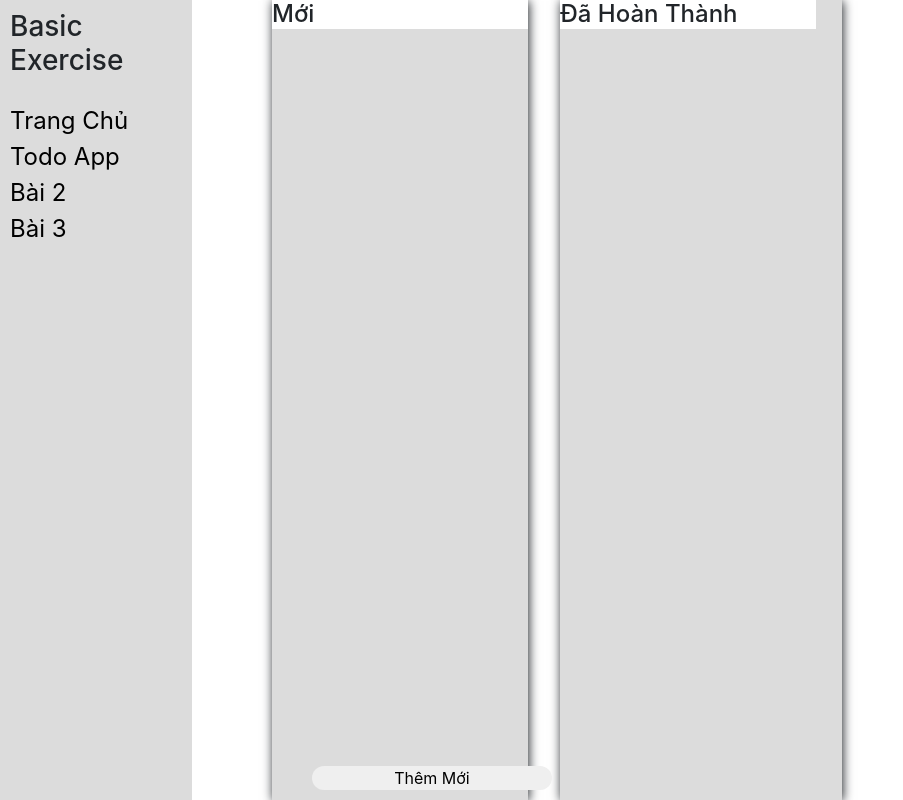
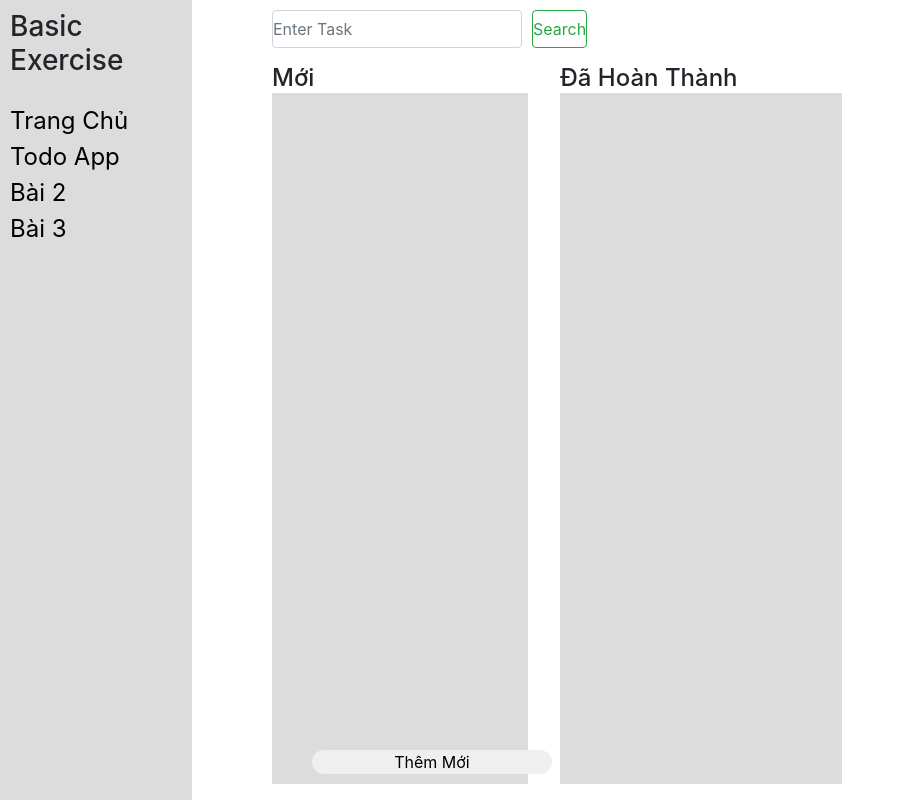
Before and after one commit to KeenTraan/Todo-App, a Vue app: page /todoapp in a window 1280 px wide. Shown: the whole page, without its empty margins (0-903 px from the left). Built offline with nearby package versions, Linux system fonts and the light colour scheme.

Commit message:
update code feature_completed_item

```diff
--- a/src/components/SearchComponent/SearchComponent.vue
+++ b/src/components/SearchComponent/SearchComponent.vue
@@ -1,10 +1,10 @@
 <template>
   <nav class="navbar">
   <div class="container-fluid">
-    <form class="d-flex" role="search">
+    <div class="d-flex" role="search">
       <input class="form-control me-2" type="search" placeholder="Enter Task" aria-label="Search" @input="searchItem" style="margin-right:10px">
       <button class="btn btn-outline-success" type="submit">Search</button>
-    </form>
+    </div>
   </div>
 </nav>
 </template>
@@ -21,5 +21,12 @@ export default {
 }
 </script>
 
-<style>
+<style scoped>
+*{
+  margin: 0;
+  padding: 0;
+}
+.navbar {
+  margin-top: 10px;
+}
 </style>
--- a/src/components/TodoComponent/TodoComponent.vue
+++ b/src/components/TodoComponent/TodoComponent.vue
@@ -1,5 +1,5 @@
 <template>
-  <div id="TodoApp">
+  <div id="todoapp">
     <div class="content">
       <div class="item-list">
         <div class="add-item">
@@ -48,7 +48,7 @@
 
         <div class="completed-iteam">
           <div class="completed-item-scroll">
-            <h4 class="text">Đã Hoàn Thành</h4>
+            <h4 class="text-completed">Đã Hoàn Thành</h4>
             <div
               v-for="(item, index) in completed"
               :key="index"
@@ -129,8 +129,9 @@ export default {
   display: flex;
   background-color: rgb(220, 220, 220);
   width: 20vw;
-  height: 100vh;
-  box-shadow: 1px 1px 10px;
+  height: 90vh;
+  // box-shadow: 1px 1px 10px;
+  margin-top: 1rem;
   .item-list {
     display: flex;
     position: relative;
@@ -162,6 +163,7 @@ export default {
       border: none;
       border-radius: 3px;
       margin: 5px 5px 5px 15px;
+      padding: 2px 4px 2px 4px;
     }
     .btn-cancel {
       cursor: pointer;
@@ -170,6 +172,7 @@ export default {
       border: none;
       float: right;
       margin: 5px 15px 5px 5px;
+      padding: 2px 4px 2px 4px;
     }
   }
   .btn-add {
@@ -195,14 +198,18 @@ export default {
     }
   }
   .completed-iteam {
-    box-shadow: 1px 1px 10px;
+    // box-shadow: 1px 1px 10px;
     margin-left: 2rem;
     background-color: rgb(220, 220, 220);
     width: 22vw;
-    height: 100vh;
+    height: 90vh;
     .completed-item-scroll {
       overflow: auto;
-      height: 100vh;
+      height: 90vh;
+      .text-completed{
+        width: 22vw;
+        background-color: white;
+      }
       .completed-item-list {
         background-color: white;
         margin: 15px;
--- a/src/views/TodoView.vue
+++ b/src/views/TodoView.vue
@@ -1,23 +1,35 @@
 <template>
   <div class="Todo-view">
     <Sidebar />
-    <Todo />
+    <div>
+      <Search />
+      <Todo />
+    </div>
   </div>
 </template>
 
 <script>
 import Todo from '@/components/TodoComponent/TodoComponent.vue'
 import Sidebar from '@/components/SidebarComponent/SidebarComponent.vue'
+import Search from '@/components/SearchComponent/SearchComponent.vue'
 export default {
   components: {
     Sidebar,
-    Todo
+    Todo,
+    Search
   }
 }
 </script>
 
 <style scoped>
+* {
+  box-sizing: border-box;
+  margin: 0;
+  padding: 0;
+}
 .Todo-view {
   display: flex;
+  /* height: 100vh; */
+  /* border: 1px solid red; */
 }
 </style>
```
